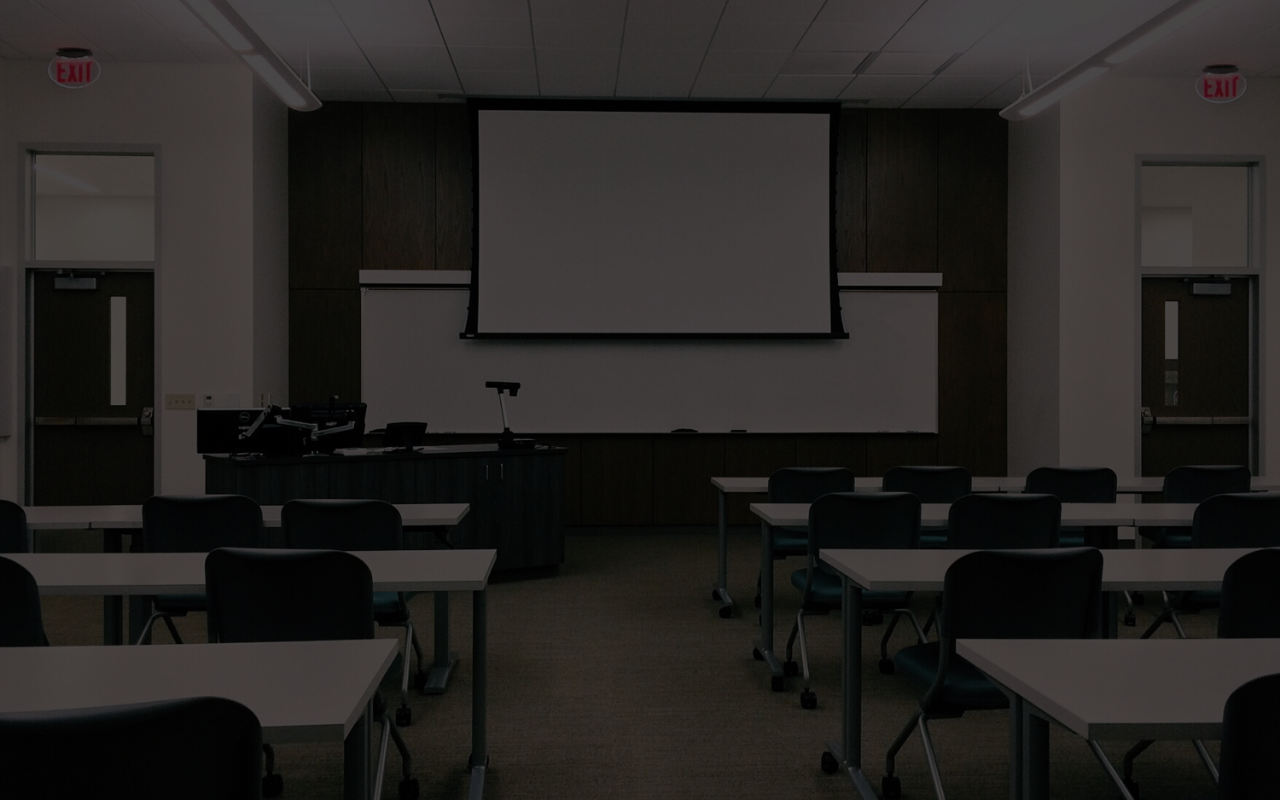
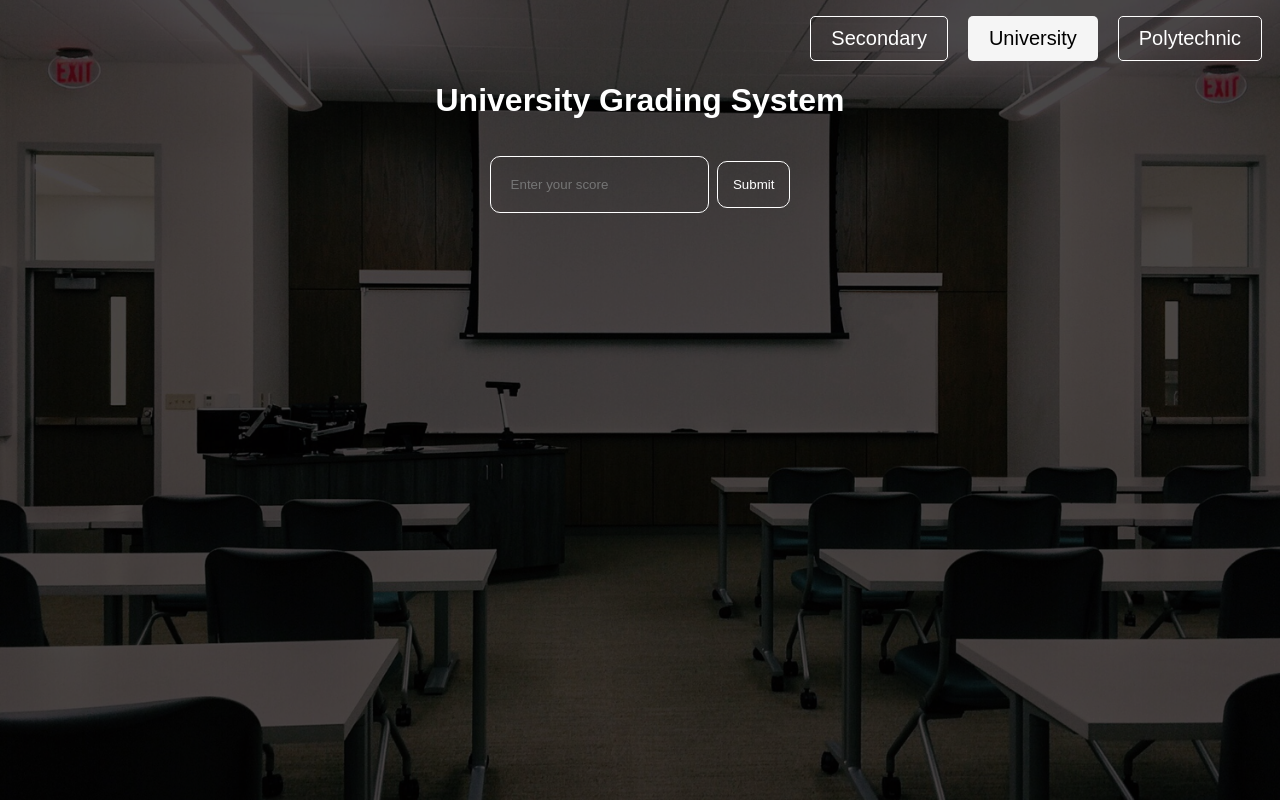
Before and after one commit to richarddeveops/conditional-statement-GRADING-SYSTEM, a plain HTML site: page university.html in a window 1280 px wide. Drawn offline with Linux system fonts and the light colour scheme.

Commit message:
university page

```diff
--- /dev/null
+++ b/university.css
@@ -0,0 +1,51 @@
+body {
+    font-family: Arial, Helvetica, sans-serif;
+    background: linear-gradient(to bottom, rgba(0,0,0,0.7), rgba(0,0,0,0.7)), url(./assets/universities.jpg) no-repeat;
+    background-size: cover;
+    color: white;
+    text-align: center;
+}
+.a {
+                text-decoration: none;
+                color: white;
+                background-color: transparent;
+                padding: 10px 20px;
+                border: 1px solid white;
+                border-radius: 5px;
+                font-size: 20px;
+                transition: all 1.3s ease;
+                &:hover {
+                    background-color: white;
+                    border: 1px solid white;
+                    color: black;
+                }
+            }
+            ul {
+        justify-content: right;
+        display: flex;
+        li {
+            list-style: none;
+            margin: 0 10px;
+        }
+        }
+
+        .grading-system {
+            font-size: 30px;
+            margin-top: 20px;
+            input {
+                padding: 20px;
+                background-color: transparent;
+                border: 1px solid white;
+                color: white;
+                border-radius: 10px;
+            }
+            button {
+                padding: 15px;
+                margin-top: 20px;
+                color: white;
+                background-color: transparent;
+                border: 1px solid white;
+                border-radius: 10px;
+                justify-content: center;
+            }
+        }
--- a/university.html
+++ b/university.html
@@ -12,8 +12,20 @@
     color: white;
 }
     </style>
+    <link rel="stylesheet" href="university.css">
 </head>
 <body>
-
+    <ul>
+            <li><a href="secondary.html"><button class="a" >Secondary</button></a></li>
+            <li><a href="university.html"><button class="a" style="background-color: whitesmoke; border: 1px solid transparent; color: black;">University</button></a></li>
+            <li><a href="polytechnic.html"><button class="a">Polytechnic</button></a></li>
+    </ul>
+    <h1>University Grading System</h1>
+    <div class="grading-system">
+        <input type="number" id="score" placeholder="Enter your score">
+        <button onclick="university()">Submit</button>
+        <p id="displayarea"></p>
+    </div>
+    <script src="university.js"></script>
 </body>
 </html>
--- /dev/null
+++ b/university.js
@@ -0,0 +1,49 @@
+function university() {
+    let score = document.getElementById("score").value;
+    let displayarea = document.getElementById("displayarea");
+
+    if (score === '') {
+        displayarea.innerHTML = "Please enter your score";
+    } else if (score >= 4.50 && score <= 5.00) {
+        displayarea.innerHTML = "Grade: First Class Honours";
+    } else if (score >= 3.50 && score < 4.50) {
+        displayarea.innerHTML = "Grade: Second Class Honours (Upper Division)";
+    } else if (score >= 2.40 && score < 3.50) {
+        displayarea.innerHTML = "Grade: Second Class Honours (Lower Division)";
+    } else if (score >= 1.50 && score < 2.40) {
+        displayarea.innerHTML = "Grade: Third Class Honours";
+    } else if (score >= 1.00 && score < 1.50) {
+        displayarea.innerHTML = "Grade: Pass";
+    } else if (score >= 0.00 && score < 1.00) {
+        displayarea.innerHTML = "Grade: Fail / Probation";
+    } else {
+        displayarea.innerHTML = "Invalid input, please enter a number between 0.00 and 5.00.";
+    }
+}
+
+/* function university() {
+    let score = document.getElementById("score").value;
+    let displayarea = document.getElementById("displayarea");
+
+    if (score === '') {
+        displayarea.innerHTML = "Please enter your score";
+    } else if  (score >=4.50 && score <= 5.00) {
+        displayarea.innerHTML = "Grade: First Class Honours";
+    } else if (score >= 4.00 && score < 5.00) {
+        displayarea.innerHTML = "Grade: Second Class Honours (Upper Division)";
+    } else if (score >= 3.00 && score < 4.00) {
+        displayarea.innerHTML = "Grade: Second Class Honours (Lower Division)";
+    } else if (score >= 2.00 && score < 3.00) {
+        displayarea.innerHTML = "Grade: Third Class Honours";
+    } else if (score >= 1.00 && score < 2.00) {
+        displayarea.innerHTML = "Grade: Pass";
+    } else if (score >= 0.00 && score < 1.00) {
+        displayarea.innerHTML = "Grade: Fail / Probation";
+    } else {
+        displayarea.innerHTML = "Invalid input, please enter a number between 0.00 and 5.00.";
+    }
+    if (score === '') {
+        displayarea.innerHTML = "Please enter your score";
+    }
+
+} */
```
